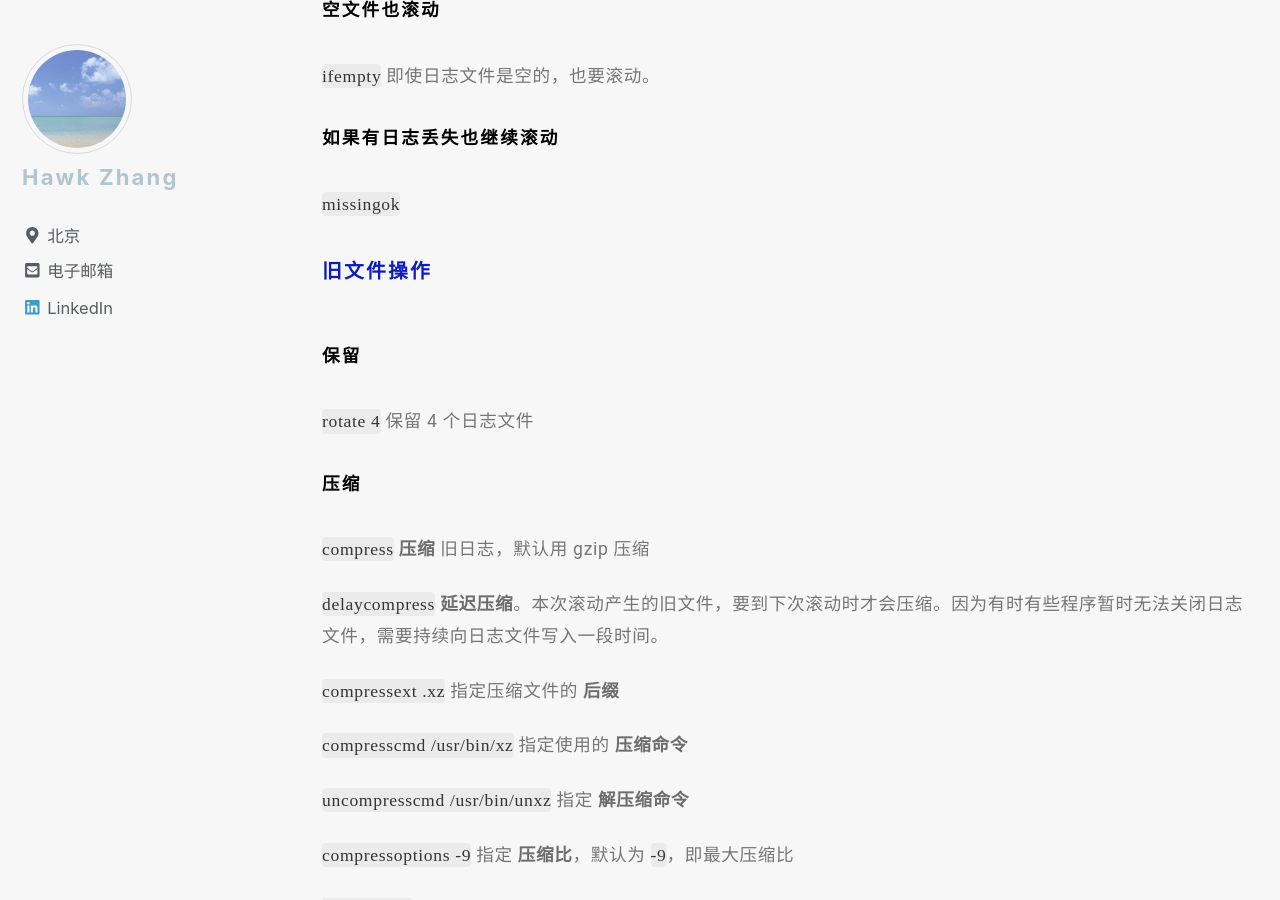
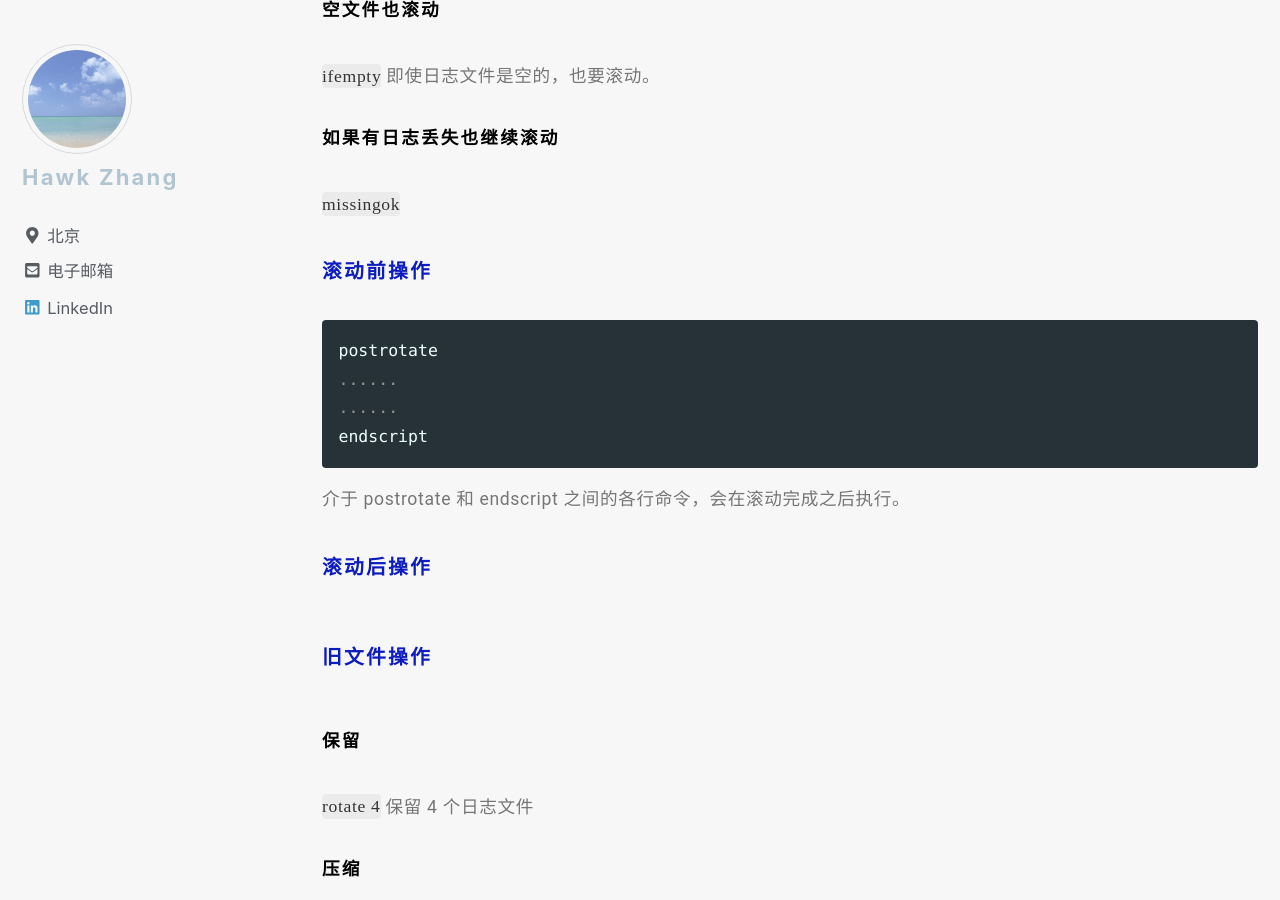
Before and after one commit to narru888/linotes_note, a Jekyll site: the page built from _posts/tools/2015-02-01-log.md, in a window 1280 px wide and 900 px high, scrolled down 7505 px. Built offline with Jekyll 4.4.1, drawn with Linux system fonts in a browser that asks for light colours; nearby versions of some CDN libraries; a script that is not in the unit is left out.

Commit message:
update on 2018-08-06 10:50:01 CST

````diff
--- a/_posts/tools/2015-02-01-log.md
+++ b/_posts/tools/2015-02-01-log.md
@@ -145,6 +145,8 @@ include /etc/logrotate.d	# 加载该目录下所有配置文件
 }
 ```
 
+
+
 ##### 加载指定目录中的配置
 
 `include /etc/logrotate.d`
@@ -179,6 +181,23 @@ include /etc/logrotate.d	# 加载该目录下所有配置文件
 ###### 如果有日志丢失也继续滚动
 
 `missingok`
+
+
+
+##### 滚动前操作
+
+```conf
+postrotate
+......
+......
+endscript
+```
+
+介于 postrotate 和 endscript 之间的各行命令，会在滚动完成之后执行。
+
+##### 滚动后操作
+
+
 
 
 ##### 旧文件操作
````
Also changed, not shown: 2 other files.
